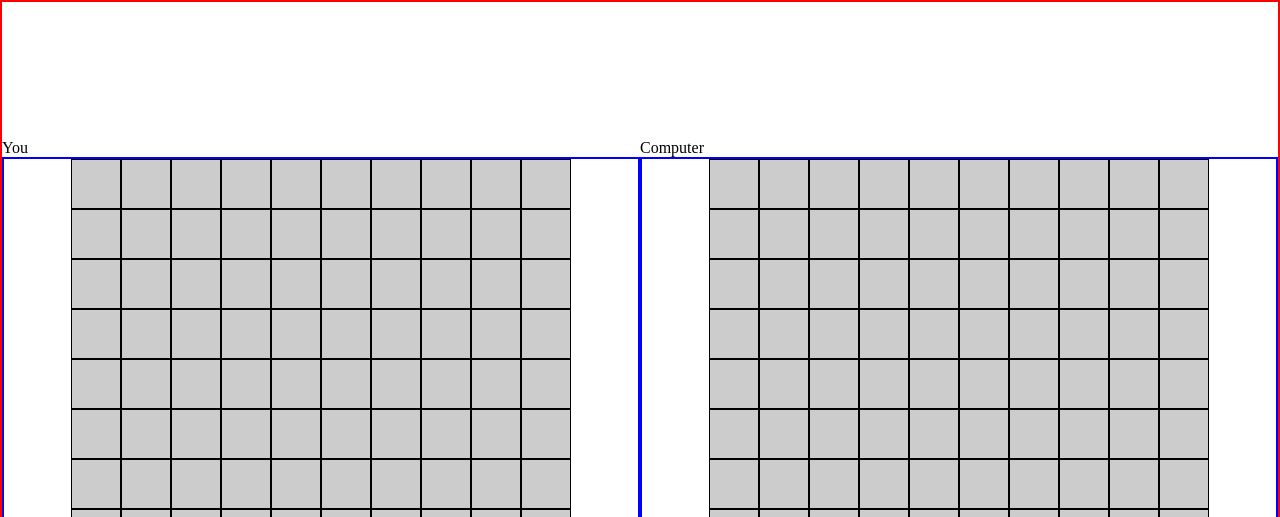
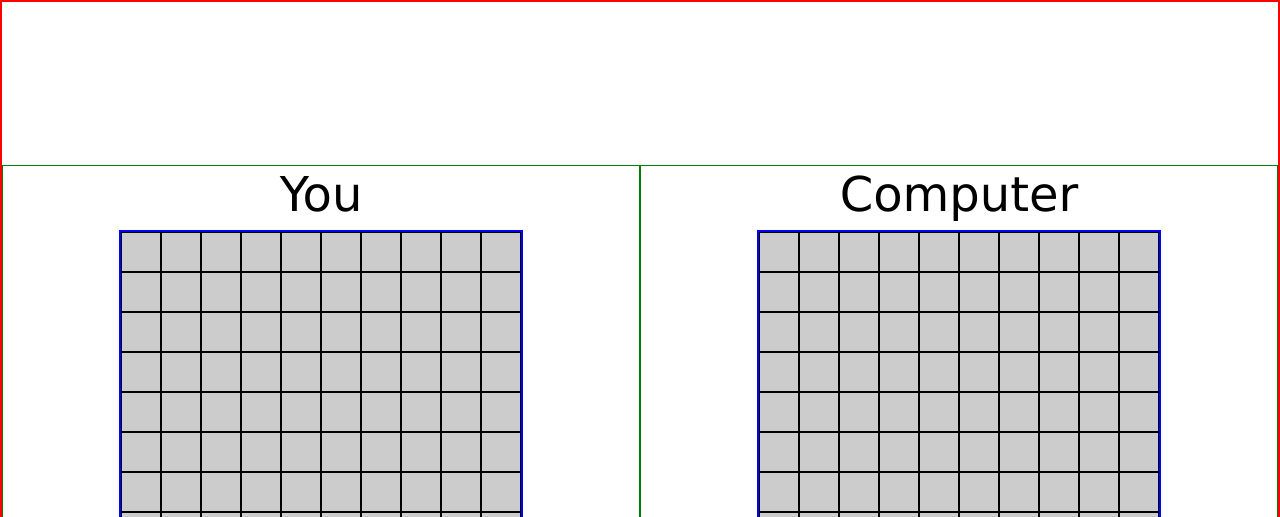
Before and after one commit to GreyTearsDev/battleship-game, a website built with webpack: page src/index.html in a window 1280 px wide. Shown: the top 517 px of the page. Built offline with nearby package versions, Linux system fonts and the light colour scheme.

Commit message:
feat: add basic styling to players' names

```diff
--- a/src/styles.css
+++ b/src/styles.css
@@ -27,11 +27,19 @@ body {
   justify-content: center;
 }
 
+.player {
+  align-items: center;
+  border: 1px solid green;
+  display: flex;
+  flex-direction: column;
+  gap: 1vh;
+}
+
 .player__board {
   border: 2px solid blue;
   display: grid;
-  grid-template-columns: repeat(10, 50px);
-  grid-template-rows: repeat(10, 50px);
+  grid-template-columns: repeat(10, 40px);
+  grid-template-rows: repeat(10, 40px);
   justify-content: center;
 }
 
@@ -39,3 +47,8 @@ body {
   border: 1px solid black;
   background-color: rgba(0, 0, 0, 0.2);
 }
+
+.player__name {
+  font-family: Verdana, Geneva, Tahoma, sans-serif;
+  font-size: 3rem;
+}
```
